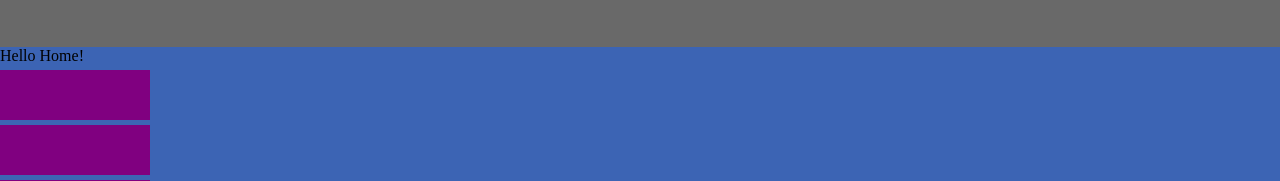
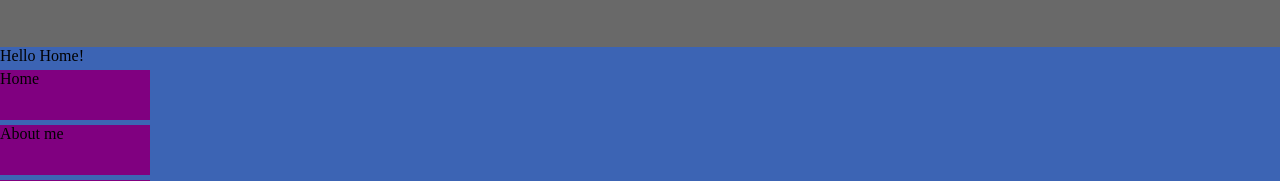
Before and after one commit to Toubsh/website, an Angular app: page / in a window 1280 px wide. Shown: the part 753-934 px from the top of the page. Built offline with nearby package versions, Linux system fonts and the light colour scheme.

Commit message:
Display tabs with names

```diff
--- a/src/app/home/home.component.html
+++ b/src/app/home/home.component.html
@@ -2,7 +2,7 @@
   <div>
     Hello Home!
   </div>
-  <div *ngFor="let categories of tabs">
-    <app-tab></app-tab>
+  <div *ngFor="let tabName of tabs">
+    <app-tab [tabName]="tabName"></app-tab>
   </div>
 </body>
--- a/src/app/home/tab/tab.component.html
+++ b/src/app/home/tab/tab.component.html
@@ -1,3 +1,3 @@
 <div id="tab-rect">
-
+  {{ tabName }}
 </div>
--- a/src/app/home/tab/tab.component.ts
+++ b/src/app/home/tab/tab.component.ts
@@ -1,4 +1,4 @@
-import { Component, OnInit } from '@angular/core';
+import { Component, OnInit, Input } from '@angular/core';
 
 @Component({
   selector: 'app-tab',
@@ -7,6 +7,8 @@ import { Component, OnInit } from '@angular/core';
 })
 export class TabComponent implements OnInit {
 
+  @Input() tabName: string;
+
   constructor() { }
 
   ngOnInit() {
```
